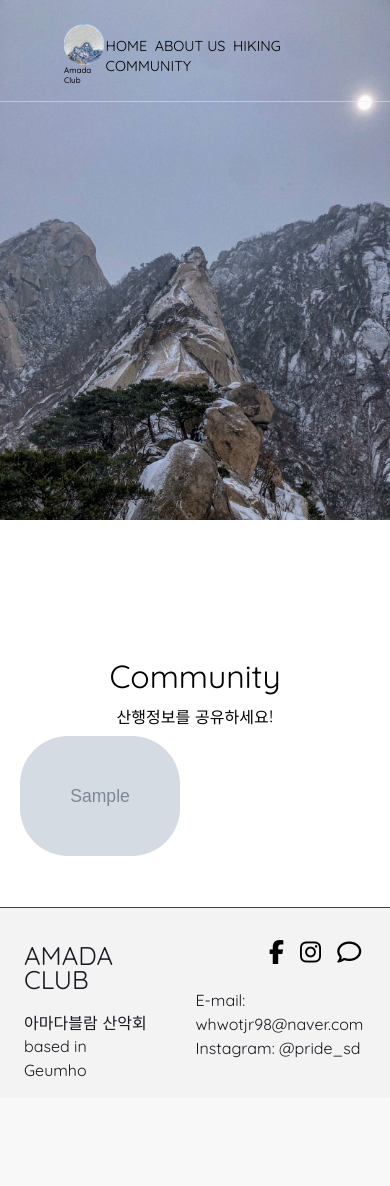
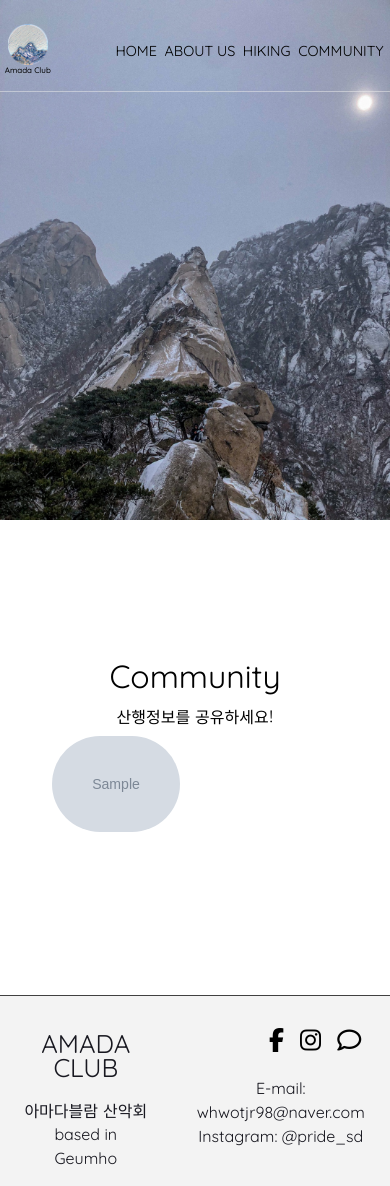
Before and after one commit to Pridesd/amada_club, a Django app: page /community/ in a window 390 px wide. Before the commit the page ends 1077 px from the top, so only its background shows below. Run offline with Django 3.2, Linux system fonts and the light colour scheme; tables that the repository leaves empty hold one stand-in row (values such as "Sample post"); grey boxes marked "Sample" are stand-in pictures; some libraries are stand-ins or nearby versions.

Commit message:
모바일 문제 수정

```diff
--- a/amadaclub/hiking/templates/hiking.html
+++ b/amadaclub/hiking/templates/hiking.html
@@ -36,7 +36,7 @@
             <div class="hiking_article">
                 <span class="subtitle underline korean">산악 기상</span>
                 <div class="hiking_weather korean">
-                    <div id="map" style="width: 600px; height: 700px; z-index: 0;">
+                    <div id="map" class="map" style="width: 500px; height: 600px; z-index: 0;">
                     </div>
                     <!-- <span><i class="far fa-sad-cry"></i></span>
                     준비중입니다ㅜ -->
--- a/amadaclub/static/style/base.css
+++ b/amadaclub/static/style/base.css
@@ -100,7 +100,7 @@ footer>div{
         justify-content: space-between;
         align-items: center;
         margin-bottom: 1rem;
-        padding: 1.5rem 4rem;
+        padding: 1.5rem 0.3rem;
         padding-bottom: 1rem;
         transition: all 0.2s ease-in-out;
     }
@@ -111,6 +111,7 @@ footer>div{
         flex-direction: column;
         align-items: center;
         justify-content: center;
+        text-align: center;
     }
     .header__icon img{
         width: 40px;
@@ -165,6 +166,7 @@ footer>div{
         padding: 1rem 1.5rem;
         flex-direction: column;
         line-height: 1.5rem;
+        text-align: center;
     }
 
     .footer__base span:first-child{
--- a/amadaclub/static/style/community.css
+++ b/amadaclub/static/style/community.css
@@ -171,7 +171,7 @@
     }
     .container img{
         border-radius: 3rem;
-        width: 10rem;
+        width: 8rem;
         transition: all ease-in-out 0.6s;
     }
 
--- a/amadaclub/static/style/hiking.css
+++ b/amadaclub/static/style/hiking.css
@@ -106,7 +106,9 @@
         font-size: 1rem;
         color: white;
     }
-
+    .hiking_national__mountain a{
+        padding: 1rem;
+    }
     .hiking_weather{
         display: flex;
         flex-direction: column;
--- a/amadaclub/static/style/home.css
+++ b/amadaclub/static/style/home.css
@@ -70,10 +70,10 @@
 
 @media screen and (max-width: 768px) {
     .main_home{
-        background-image: url("../img/mobile/히말라야\ 풍경.jpg");
+        background-image: url("../img/mobile/히말라야 풍경.jpg");
     }
     .main_contents{
-        margin-bottom: 13rem;
+        margin-bottom: 20rem;
         display: flex;
         flex-direction: column;
         align-items: center;
--- a/amadaclub/static/style/map.css
+++ b/amadaclub/static/style/map.css
@@ -1,3 +1,4 @@
+
 .map_wrap{
     border:1px solid black;
     border-radius: 1rem;
```
